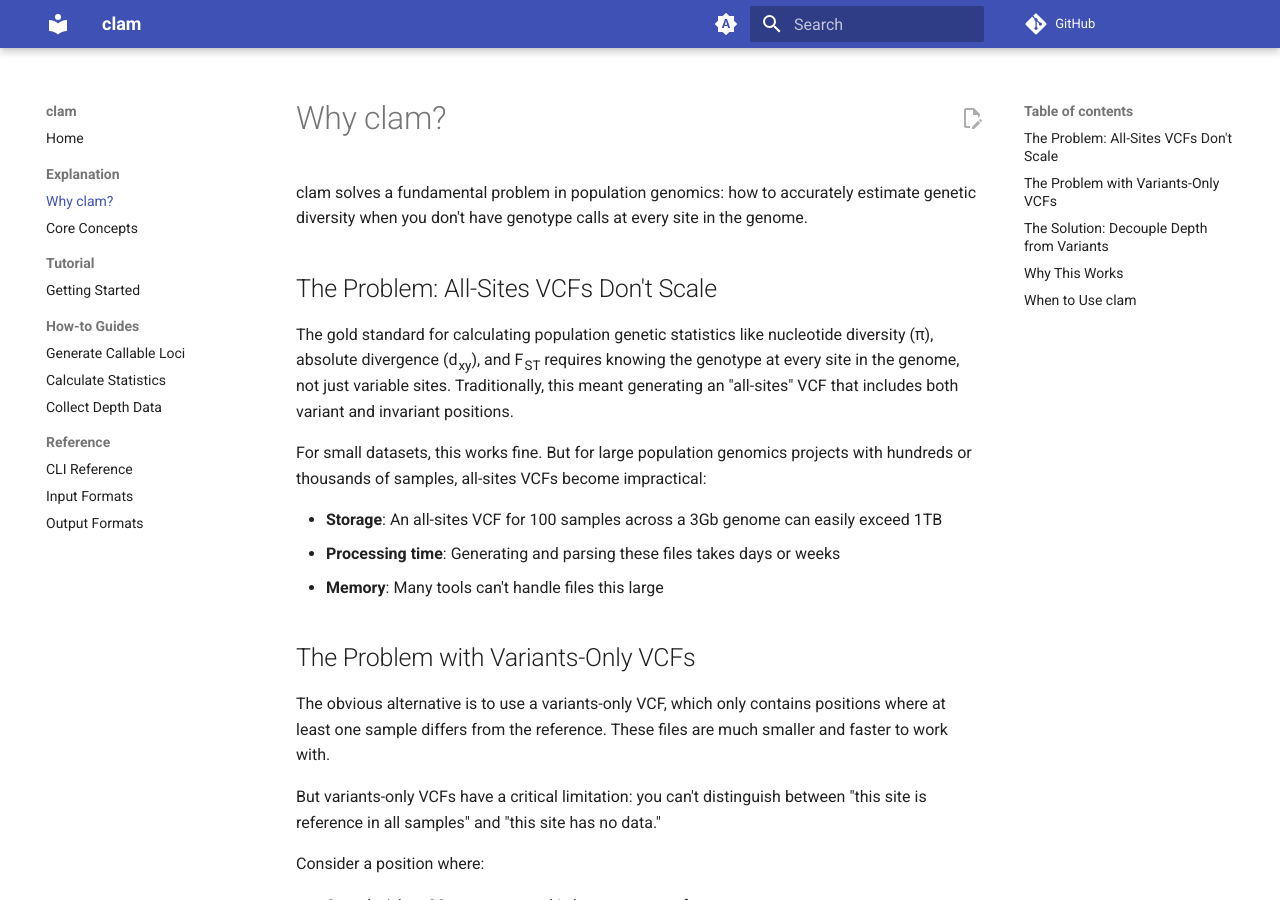
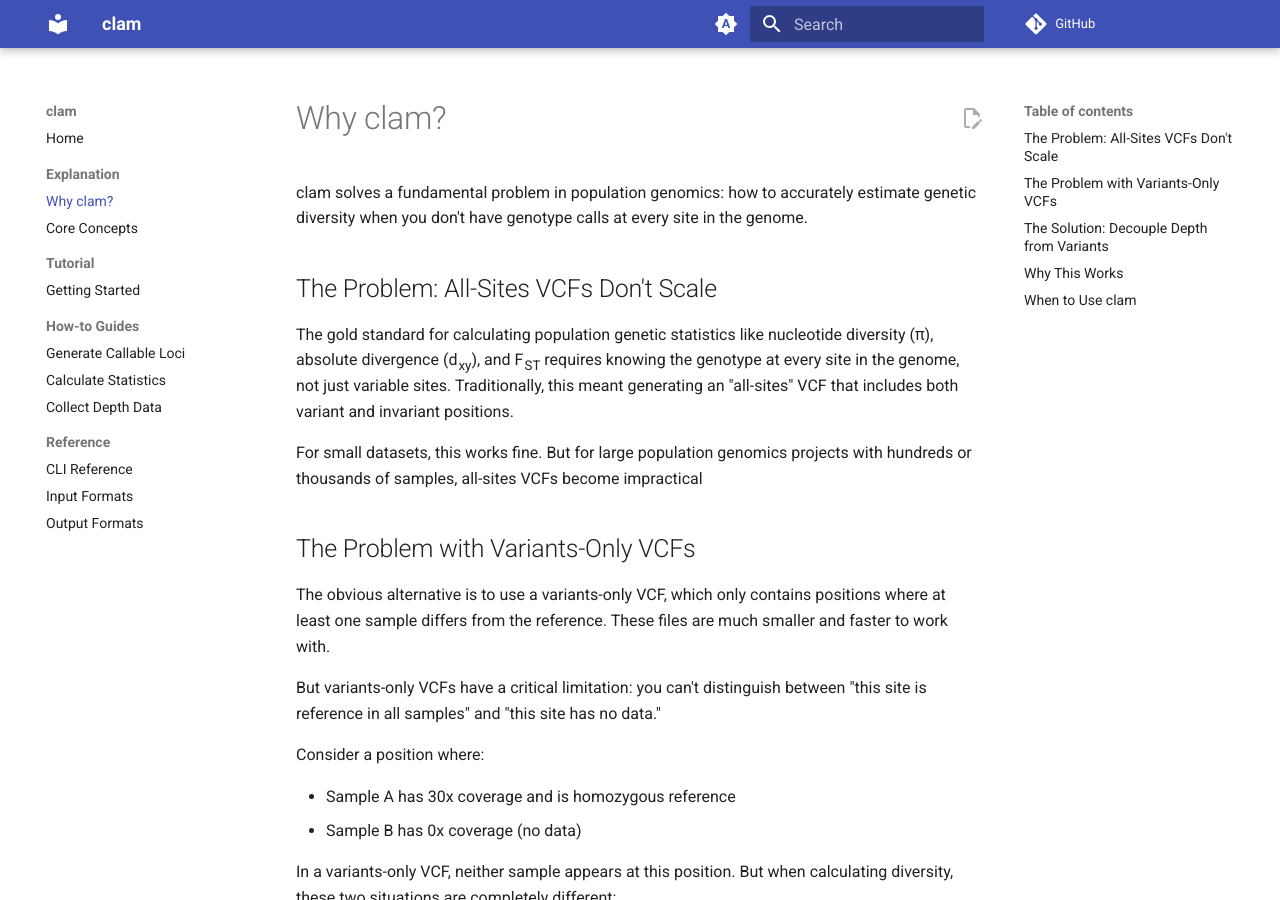
Before and after one commit to cademirch/clam, an MkDocs documentation site: the page built from docs/explanation/why-clam.md, in a window 1280 px wide and 900 px high. Built offline with MkDocs 1.6.1 and Material for MkDocs 9.7.7, drawn with Linux system fonts in a browser that asks for light colours; comment, search, counter and statistics services are not loaded.

Commit message:
docs: tweaks

```diff
--- a/docs/explanation/why-clam.md
+++ b/docs/explanation/why-clam.md
@@ -10,11 +10,7 @@ clam solves a fundamental problem in population genomics: how to accurately esti
 
 The gold standard for calculating population genetic statistics like nucleotide diversity (π), absolute divergence (d~xy~), and F~ST~ requires knowing the genotype at every site in the genome, not just variable sites. Traditionally, this meant generating an "all-sites" VCF that includes both variant and invariant positions.
 
-For small datasets, this works fine. But for large population genomics projects with hundreds or thousands of samples, all-sites VCFs become impractical:
-
-- **Storage**: An all-sites VCF for 100 samples across a 3Gb genome can easily exceed 1TB
-- **Processing time**: Generating and parsing these files takes days or weeks
-- **Memory**: Many tools can't handle files this large
+For small datasets, this works fine. But for large population genomics projects with hundreds or thousands of samples, all-sites VCFs become impractical
 
 ## The Problem with Variants-Only VCFs
 
```
